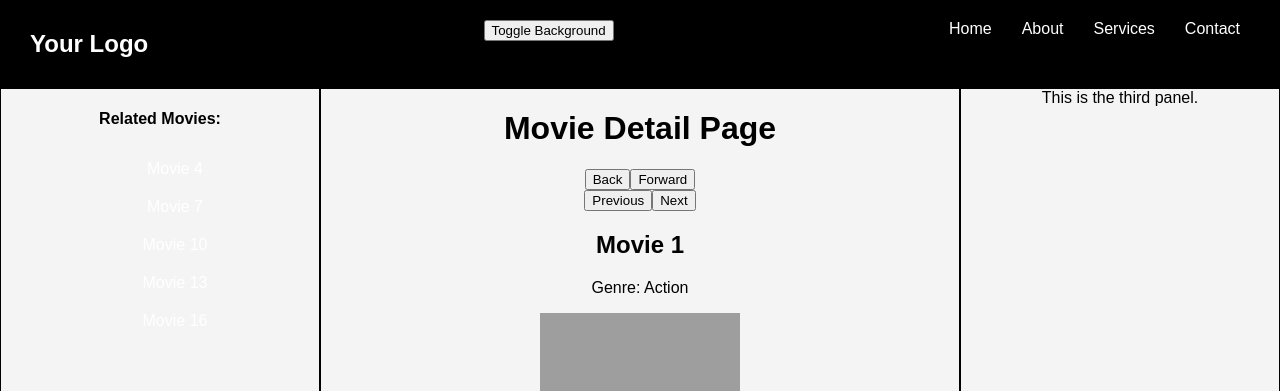
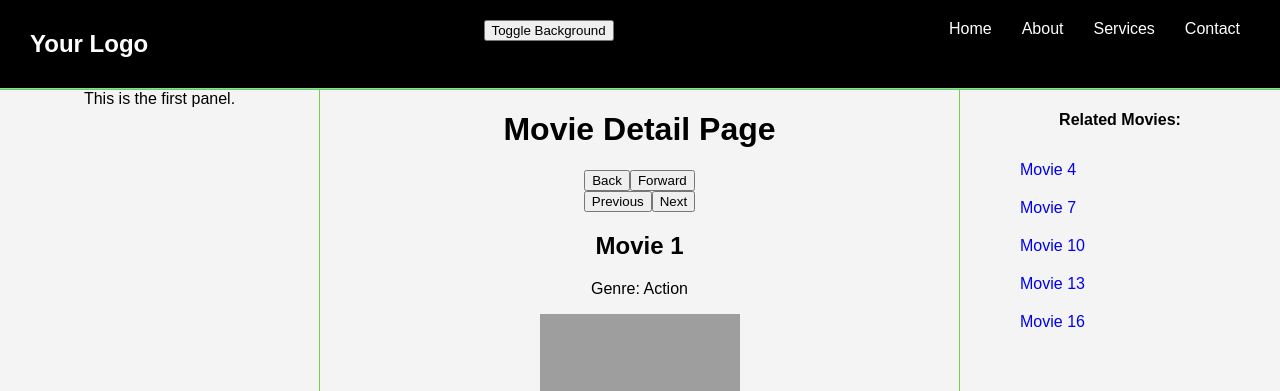
Before and after one commit to Tula-Magar/recommendation, a React (Create React App) app: page /movie/1 in a window 1280 px wide. Shown: the top 391 px of the page. Built offline with nearby package versions, Linux system fonts and the light colour scheme; grey boxes are pictures that could not be loaded.

Commit message:
changed links color

```diff
--- a/src/App.css
+++ b/src/App.css
@@ -1,6 +1,6 @@
 .black-and-white {
   text-align: center;
-  background-color: #1c1c1f;
+  background-color: #000;
   color: #fff;
 }
 
@@ -22,6 +22,7 @@ body {
   padding: 20px;
   display: flex;
   justify-content: space-between;
+  border-bottom: #76e0bd 1px solid;
 }
 
 .logo-container {
@@ -36,6 +37,13 @@ body {
 }
 
 .link {
+  margin-right: 10px;
+  list-style: none;
+  text-decoration: none;
+  padding: 10px;
+}
+
+.nav-link {
   color: white;
   margin-right: 10px;
   list-style: none;
@@ -44,7 +52,8 @@ body {
 }
 
 .link:hover,
-.logo:hover {
+.logo:hover,
+.nav-link:hover {
   color: #76e0bd;
   border: #76e0bd 1px solid;
 }
@@ -124,16 +133,18 @@ body {
 }
 
 .panel {
-  border: 1px solid black;
+  border-top: 1px solid rgb(115, 207, 72);
   box-sizing: border-box;
 }
 
 .panel-1 {
   width: 25%;
+  border-right: 1px solid rgb(115, 207, 72);
 }
 
 .panel-2 {
   width: 50%;
+  border-right: 1px solid rgb(115, 207, 72);
 }
 
 .panel-3 {
@@ -144,6 +155,7 @@ body {
   list-style: none;
   padding: 10px;
   text-decoration: none;
+  text-align: left;
 }
 @media screen and (max-width: 900px) {
   .responsive-three-panel-page {
--- a/src/Home.tsx
+++ b/src/Home.tsx
@@ -43,7 +43,8 @@ const Home = () => {
             <button
               key={genre}
               className={selectedGenre === genre ? "active" : ""}
-              onClick={() => handleGenreChange(genre)}>
+              onClick={() => handleGenreChange(genre)}
+            >
               {genre}
             </button>
           ))}
@@ -53,8 +54,9 @@ const Home = () => {
             <Link
               to={`/movie/${movie.id}`} // Link to the movie details page
               key={movie.id}
-              className="movie"
-              data-testid="movie-item">
+              className="movie link"
+              data-testid="movie-item"
+            >
               <h2>{movie.title}</h2>
               <p>Genre: {movie.genre}</p>
             </Link>
@@ -66,7 +68,8 @@ const Home = () => {
             <button
               key={index}
               className={currentPage === index + 1 ? "active" : ""}
-              onClick={() => handlePageChange(index + 1)}>
+              onClick={() => handlePageChange(index + 1)}
+            >
               {index + 1}
             </button>
           ))}
--- a/src/Nav.tsx
+++ b/src/Nav.tsx
@@ -66,16 +66,16 @@ function Nav({ onToggleBackground }: NavProps) {
           className={`navbar-links ${navbarLinksVisible ? "visible" : ""}`}
           id="navbar-links"
         >
-          <Link className="link" smooth to="/#">
+          <Link className="nav-link" smooth to="/#">
             Home
           </Link>
-          <Link className="link" smooth to="/#about">
+          <Link className="nav-link" smooth to="/#about">
             About
           </Link>
-          <Link className="link" smooth to="/#services">
+          <Link className="nav-link" smooth to="/#services">
             Services
           </Link>
-          <Link className="link" smooth to="/#contact">
+          <Link className="nav-link" smooth to="/#contact">
             Contact
           </Link>
         </div>
--- a/src/Panel.tsx
+++ b/src/Panel.tsx
@@ -8,13 +8,13 @@ const ResponsiveThreePanelPage = () => {
 
   return (
     <div className="responsive-three-panel-page">
-      <div className="panel panel-1">
-        <RelatedLinks currentMovieId={currentMovieId} />
-      </div>
+      <div className="panel panel-1">This is the first panel.</div>
       <div className="panel panel-2">
         <MovieDetailPage />
       </div>
-      <div className="panel panel-3">This is the third panel.</div>
+      <div className="panel panel-3">
+        <RelatedLinks currentMovieId={currentMovieId} />
+      </div>
     </div>
   );
 };
```
